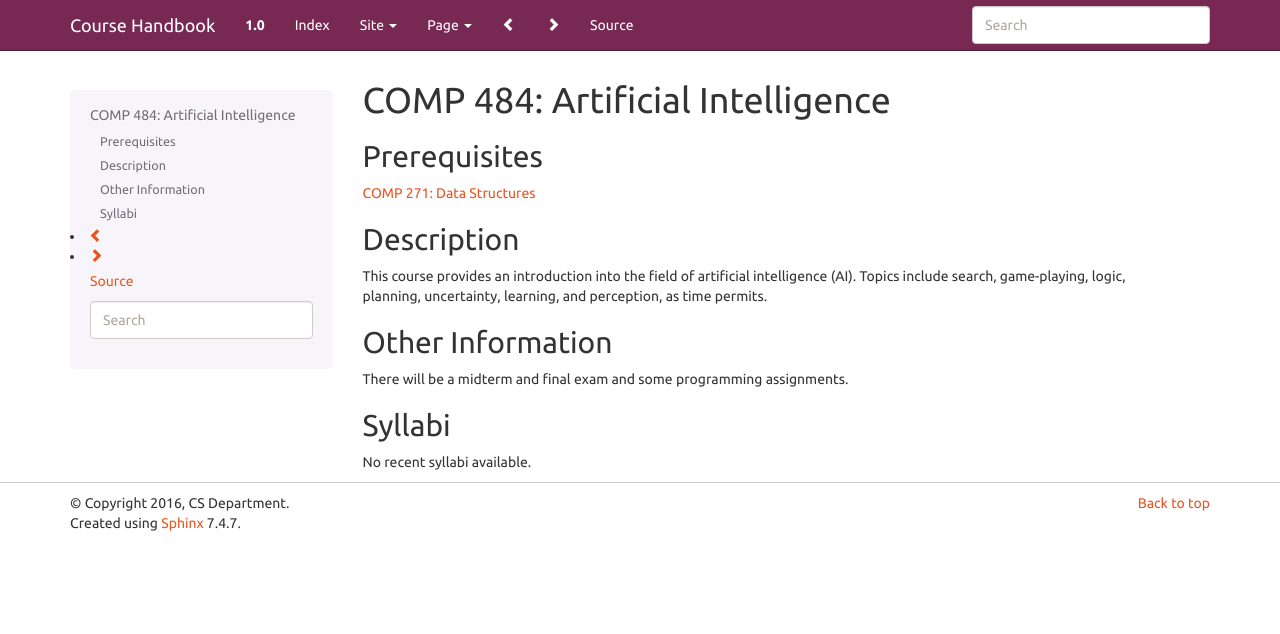
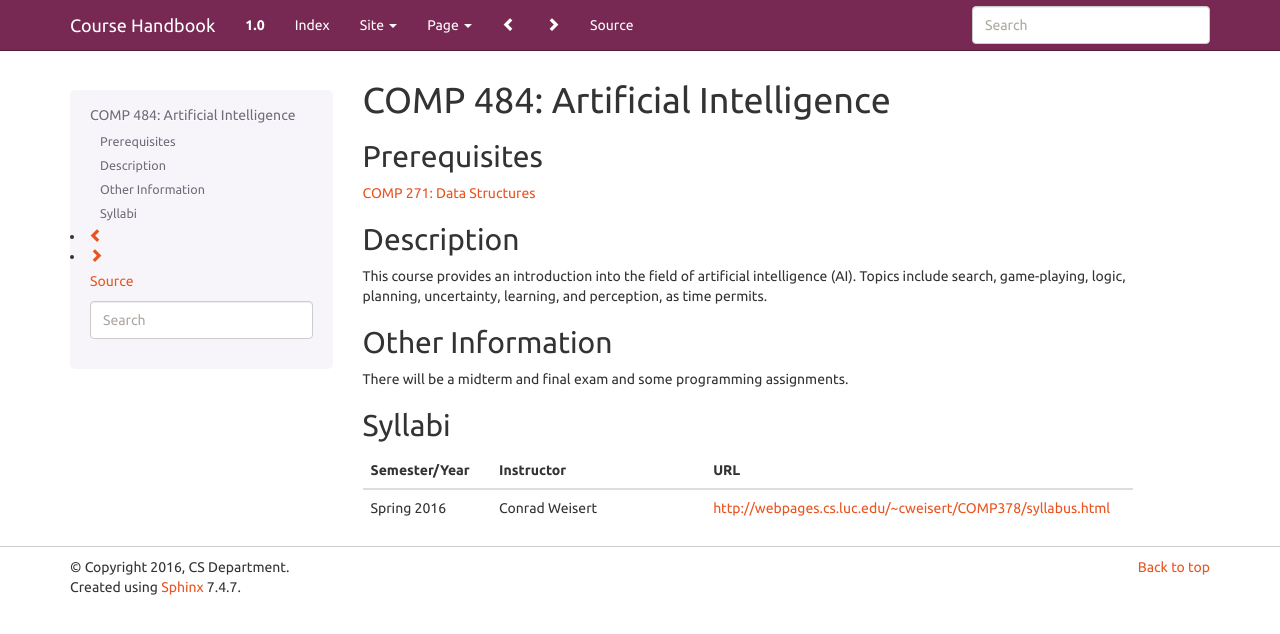
Before and after one commit to kyang5/coursedescriptions, a Sphinx documentation site: the page built from source/comp484.rst, in a window 1280 px wide. Shown: the top 634 px of the page. Built offline with Sphinx 7.4.7, drawn with Linux system fonts in a browser that asks for light colours.

Commit message:
Updated syllabus for comp320/420,378/484 as per  trello issue card.

```diff
--- a/source/comp320.rst
+++ b/source/comp320.rst
@@ -38,4 +38,4 @@ Syllabi
    	:header: "Semester/Year", "Instructor", "URL"
    	:widths: 15, 25, 50
 
-	"Spring 2012", "Dr. Honig", "https://drive.google.com/file/d/0Bz_4VraMwHUoTHZONE84V2ROU2s/edit?usp=sharing"
+	"Fall 2015", "Conrad Weisert", "http://webpages.cs.luc.edu/~cweisert/COMP320/syllabus.html"
--- a/source/comp378.rst
+++ b/source/comp378.rst
@@ -32,4 +32,8 @@ Student will learn basic theory of artificial intelligence and be able to build
 Syllabi
 ----------------------
 
-No recent syllabi available.
+.. csv-table::
+   	:header: "Semester/Year", "Instructor", "URL"
+   	:widths: 15, 25, 50
+
+	"Spring 2016", "Conrad Weisert", "http://webpages.cs.luc.edu/~cweisert/COMP378/syllabus.html"
--- a/source/comp420.rst
+++ b/source/comp420.rst
@@ -26,4 +26,4 @@ Syllabi
    	:header: "Semester/Year", "Instructor", "URL"
    	:widths: 15, 25, 50
 
-	"Spring 2012", "Dr. Honig", "https://drive.google.com/file/d/0Bz_4VraMwHUoTHZONE84V2ROU2s/edit?usp=sharing"
+	"Fall 2015", "Conrad Weisert", "http://webpages.cs.luc.edu/~cweisert/COMP320/syllabus.html"
--- a/source/comp484.rst
+++ b/source/comp484.rst
@@ -21,4 +21,8 @@ There will be a midterm and final exam and some programming assignments.
 Syllabi
 ----------------------
 
-No recent syllabi available.
+.. csv-table::
+   	:header: "Semester/Year", "Instructor", "URL"
+   	:widths: 15, 25, 50
+
+	"Spring 2016", "Conrad Weisert", "http://webpages.cs.luc.edu/~cweisert/COMP378/syllabus.html"
```
